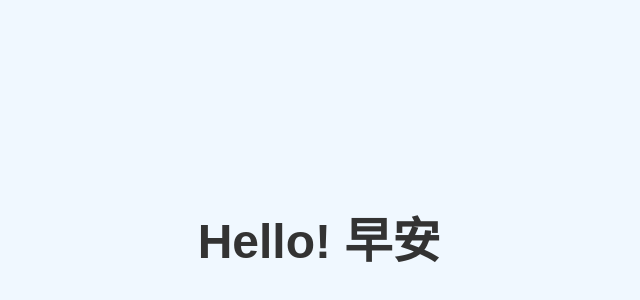
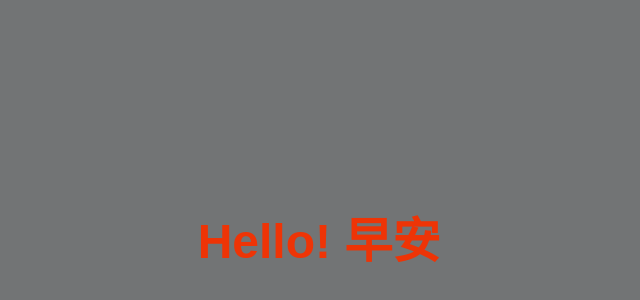
Before and after one commit to python20250807/website, a plain HTML site: page index.html in a window 1280 px wide. Shown: the part 94-394 px from the top of the page, without its empty margins (321-961 px from the left). Drawn offline with Linux system fonts and the light colour scheme.

Commit message:
revised colours

```diff
--- a/index.html
+++ b/index.html
@@ -6,13 +6,13 @@
     <style>
         body {
             font-family: "Microsoft JhengHei", sans-serif;
-            background-color: #f0f8ff;
+            background-color: #727475;
             text-align: center;
             padding-top: 20%;
         }
         h1 {
             font-size: 48px;
-            color: #333;
+            color: #ee3406;
         }
     </style>
 </head>
```
